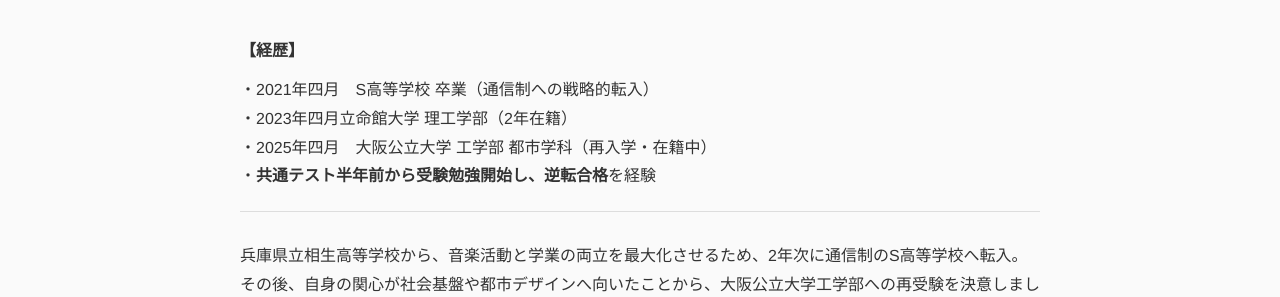
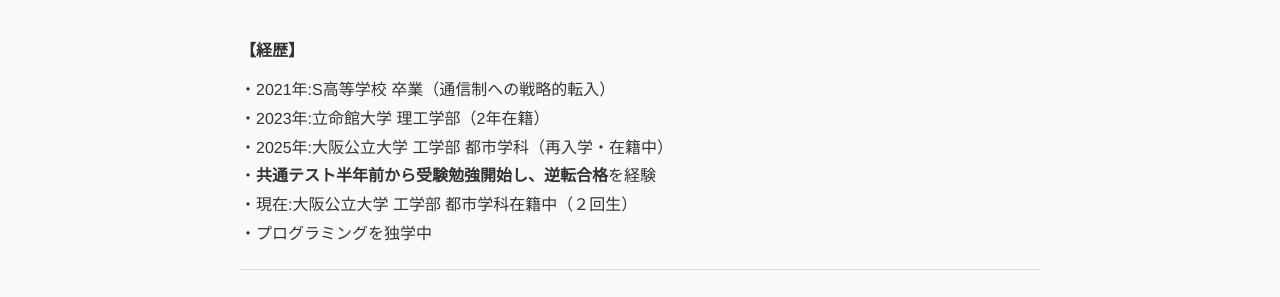
Before and after one commit to Sotawz/sota-portforio, a plain HTML site: page index.html in a window 1280 px wide. Shown: the part 655-952 px from the top of the page. Drawn offline with Linux system fonts and the light colour scheme.

Commit message:
Add files via upload

```diff
--- a/index.html
+++ b/index.html
@@ -22,14 +22,17 @@
             <div class="summary">
                 <ul style="list-style: none; padding-left: 0; margin-bottom: 30px; border-bottom: 1px solid #ddd; padding-bottom: 20px;">
             <li style="margin-bottom: 10px;"><strong>【経歴】</strong></li>
-            <li>・2021年四月　S高等学校 卒業（通信制への戦略的転入）</li>
-            <li>・2023年四月立命館大学 理工学部（2年在籍）</li>
-            <li>・2025年四月　大阪公立大学 工学部 都市学科（再入学・在籍中）</li>
+            <li>・2021年:S高等学校 卒業（通信制への戦略的転入）</li>
+            <li>・2023年:立命館大学 理工学部（2年在籍）</li>
+            <li>・2025年:大阪公立大学 工学部 都市学科（再入学・在籍中）</li>
             <li>・<strong>共通テスト半年前から受験勉強開始し、逆転合格</strong>を経験</li>
+            <li>・現在:大阪公立大学 工学部 都市学科在籍中（２回生）</li>
+            <li>・プログラミングを独学中</li>
         </ul>
 
             </div>
             <div class="section-content">
+                <p style="margin-bottom:10px;"><strong>【自己紹介】</strong></p>
                 <p class="detail-text">
                     兵庫県立相生高等学校から、音楽活動と学業の両立を最大化させるため、2年次に通信制のS高等学校へ転入。その後、自身の関心が社会基盤や都市デザインへ向いたことから、大阪公立大学工学部への再受験を決意しました。
 
```
